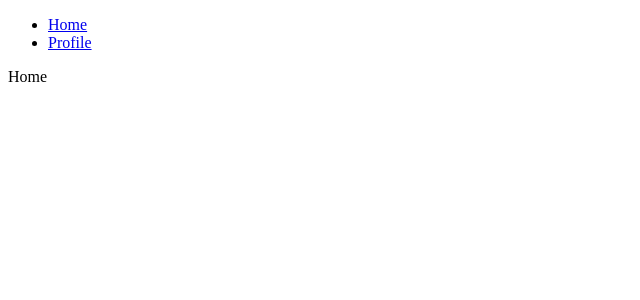
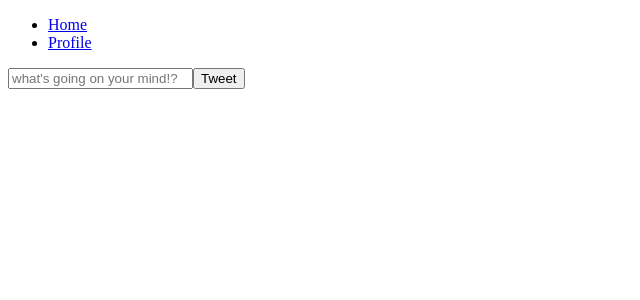
Before and after one commit to jh0152park/ReactJS_Twitter, a React (Create React App) app in the folder twitter/: page /#/ in a window 1280 px wide. Shown: the top 300 px of the page, without its empty margins (0-640 px from the left). Built offline with nearby package versions, Linux system fonts and the light colour scheme; no server answers; sample sign-in values are in the browser's storage.

Commit message:
created database

```diff
--- a/twitter/src/firebase.tsx
+++ b/twitter/src/firebase.tsx
@@ -1,5 +1,6 @@
 import { initializeApp } from "firebase/app";
 import { getAuth } from "firebase/auth";
+import "firebase/database";
 
 const firebaseConfig = {
     apiKey: process.env.REACT_APP_API_KEY,
--- a/twitter/src/routes/Home.tsx
+++ b/twitter/src/routes/Home.tsx
@@ -1,5 +1,36 @@
+import { useState } from "react";
+
 function Home() {
-    return <span>Home</span>;
+    const [tweet, setTweet] = useState("");
+
+    function handleSubmit(event: any) {
+        const newPost = tweet;
+        event.preventDefault();
+        setTweet("");
+    }
+
+    function handleChange(event: any) {
+        const {
+            target: { value },
+        } = event;
+        setTweet(value);
+    }
+
+    return (
+        <div>
+            <form onSubmit={handleSubmit}>
+                <input
+                    value={tweet}
+                    type="text"
+                    placeholder="what's going on your mind!?"
+                    minLength={1}
+                    maxLength={128}
+                    onChange={handleChange}
+                ></input>
+                <input type="submit" value="Tweet"></input>
+            </form>
+        </div>
+    );
 }
 
 export default Home;
```
